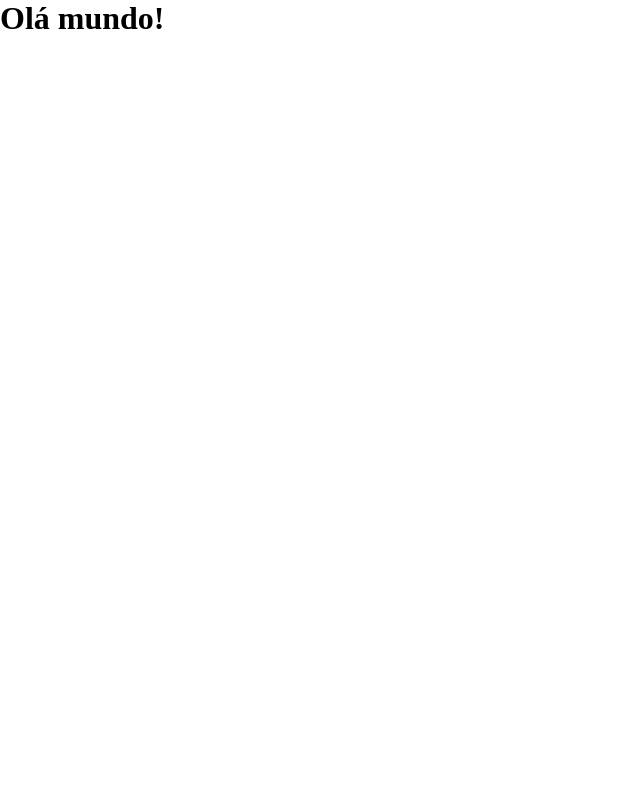
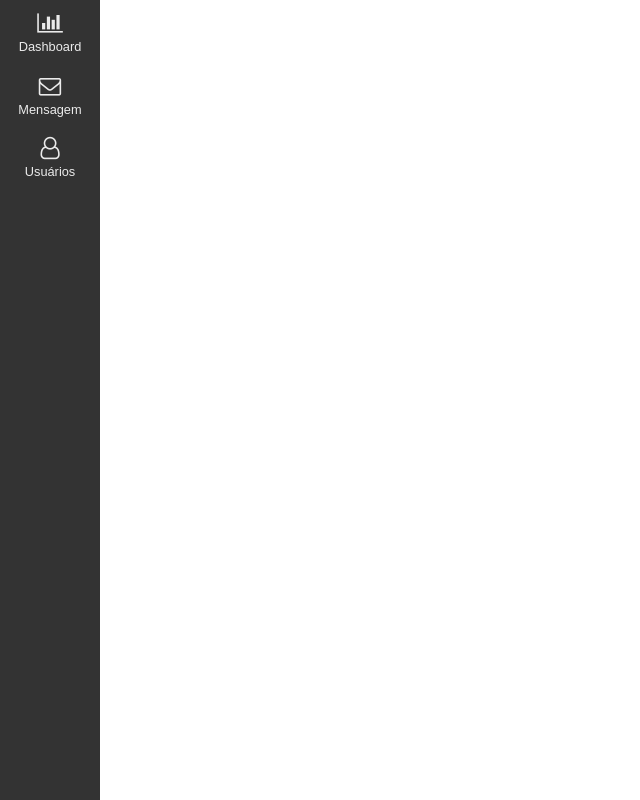
Before and after one commit to denismanfroioficial/dashboard, a plain HTML site: page index.html in a window 1280 px wide. Shown: the whole page, without its empty margins (0-640 px from the left). Drawn offline with Linux system fonts and the light colour scheme.

Commit message:
Inicio nav left bar

```diff
--- /dev/null
+++ b/assets/css/clone.css
@@ -0,0 +1,20 @@
+/*Flex box*/
+.d-flex{
+	display: -webkit-flex;
+	display: -moz-flex;
+	display: -ms-flex;
+	display: -o-flex;
+	display: flex;
+}
+.column{
+	-webkit-flex-direction: column;
+	-moz-flex-direction: column;
+	-ms-flex-direction: column;
+	-o-flex-direction: column;
+	flex-direction: column;
+}
+.just-center{justify-content: center;}
+.align-center{
+	-ms-align-items: center;
+	align-items: center;
+}
--- a/assets/css/import.css
+++ b/assets/css/import.css
@@ -2,3 +2,11 @@
 @import 'font-awesome.min.css';
 /*Reset*/
 @import 'reset.css';
+/*Clone CSS Class*/
+@import 'clone.css';
+/*Style*/
+@import 'style.css';
+/*Navegation*/
+@import 'navegation.css';
+/*Media*/
+@import 'media.css';
--- /dev/null
+++ b/assets/css/navegation.css
@@ -0,0 +1,24 @@
+/*Navegation Left Bar*/
+#aside-navegation{
+	max-width: 100px;
+	width: 100vw;
+	/*background-color: tomato;*/
+}
+#nav-left-bar{
+	width: 100vw;
+	background-color: rgba(0,0,0,.8);
+}
+#nav-left-bar a{
+	width: 100vw;
+	color: rgba(255,255,255,.9);
+	text-decoration: none;
+	font-family: sans-serif;
+	padding: .5em 0;
+}
+#nav-left-bar .icon-opt-nav-bar{
+	font-size: 1.4em;
+	padding: .2em 0;
+}
+.legend-item{
+	font-size: .8em;
+}
--- /dev/null
+++ b/assets/css/style.css
@@ -0,0 +1,6 @@
+/*Main*/
+#main{
+	max-height: 100%;
+	width: 100vw; height: 100vh;
+	position: relative;
+}
--- a/index.html
+++ b/index.html
@@ -4,12 +4,50 @@
 	<meta charset="UTF-8">
 	<meta name="viewport" 					content="width=device-width,initial-scale=1">
 	<meta name="theme-color" 				content="#999999" />
-	<title>Base Code</title>
+	<title>Dashboard</title>
 	<link rel="stylesheet" href="assets/css/import.css"> <!-- CSS -->
 </head>
 <body>
-
-<!-- Main Content-->
-<h1>Olá mundo!</h1>
+<!-- Main Content -->
+<main id="main" class="d-flex" role="main">
+	<!-- Created navegation bar -->
+	<aside id="aside-navegation" class="d-flex">
+		<nav id="nav-left-bar" class="d-flex column align-center" role="navegation">
+			<!-- Item nav bar -->
+			<a href="#" title="" class="d-flex column">
+				<!-- Icon Option Nav Bar -->
+				<span class="icon-opt-nav-bar d-flex just-center">
+					<i class="fa fa-bar-chart" aria-hidden="true"></i>
+				</span>
+				<!-- Legend option bar -->
+				<span class="legend-item d-flex just-center">
+					<p>Dashboard</p>
+				</span>
+			</a>
+			<!-- Item nav bar -->
+			<a href="#" title="" class="d-flex column">
+				<!-- Icon Option Nav Bar -->
+				<span class="icon-opt-nav-bar d-flex just-center">
+					<i class="fa fa-envelope-o" aria-hidden="true"></i>
+				</span>
+				<!-- Legend option bar -->
+				<span class="legend-item d-flex just-center">
+					<p>Mensagem</p>
+				</span>
+			</a>
+			<!-- Item nav bar -->
+			<a href="#" title="" class="d-flex column">
+				<!-- Icon Option Nav Bar -->
+				<span class="icon-opt-nav-bar d-flex just-center">
+					<i class="fa fa-user-o" aria-hidden="true"></i>
+				</span>
+				<!-- Legend option bar -->
+				<span class="legend-item d-flex just-center">
+					<p>Usuários</p>
+				</span>
+			</a>
+		</nav>
+	</aside>
+</main>
 
 <script src="assets/js/dev.js"></script> <!-- JS -->
```
Also changed, not shown: assets/css/media.css (added).
